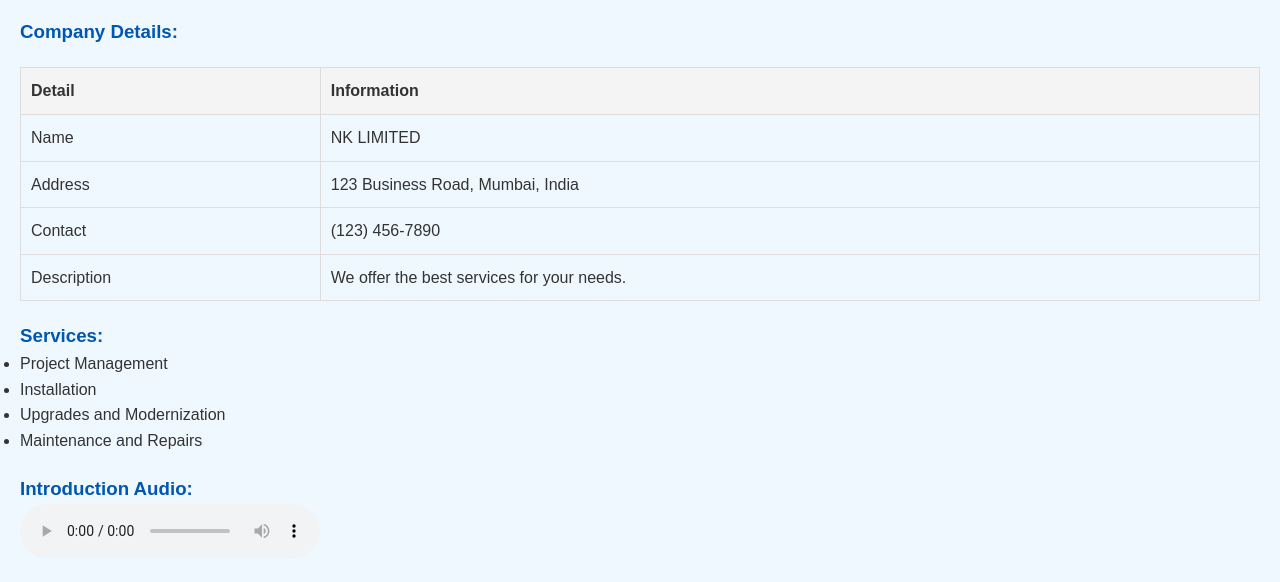
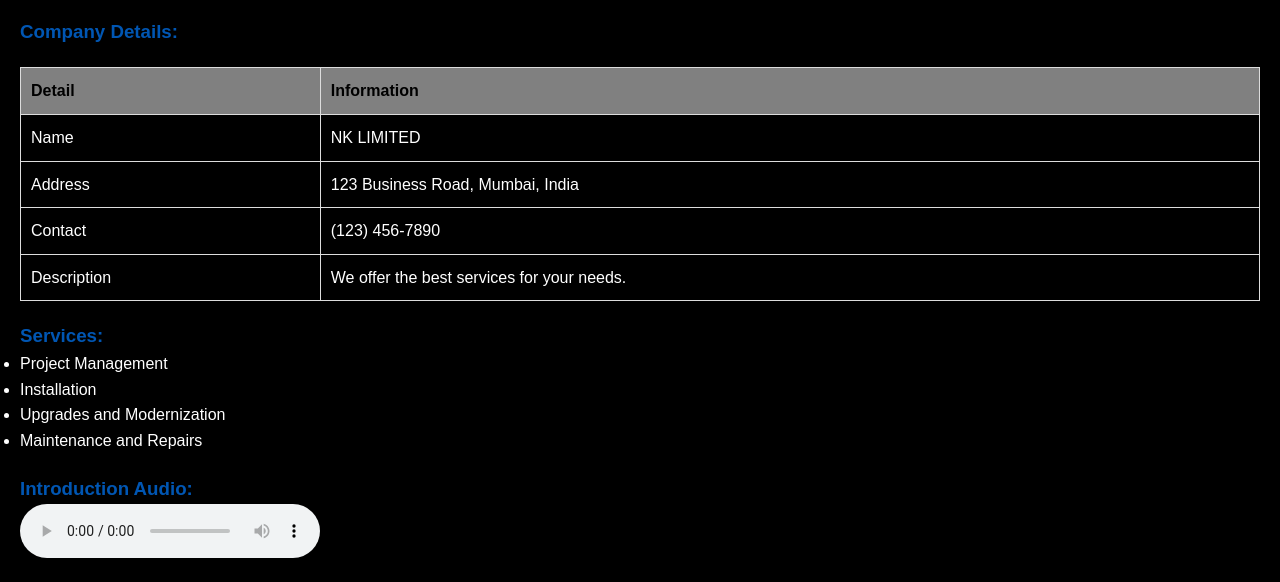
Before and after one commit to 2022NK/IPLAB_EXP2, a plain HTML site: page index.html in a window 1280 px wide. Shown: the part 1028-1610 px from the top of the page. Drawn offline with Linux system fonts and the light colour scheme.

Commit message:
styles.css

```diff
--- a/styles.css
+++ b/styles.css
@@ -1,21 +1,17 @@
-/* styles.css */
-
-/* Basic Reset */
 body, h1, h2, h3, p, table, ul, li, form {
     margin: 0;
     padding: 0;
     box-sizing: border-box;
 }
 
-/* General Styles */
 body {
     font-family: 'Arial', sans-serif;
     background-color: #f0f8ff;
     color: #333;
     line-height: 1.6;
+    background-color: rgb(0, 0, 0);
 }
 
-/* Header Styles */
 header {
     text-align: center;
     padding: 10px;
@@ -26,7 +22,6 @@ header {
     border-radius: 10px;
 }
 
-/* Navigation Styles */
 nav {
     background-color: #333;
     color: #fff;
@@ -44,12 +39,10 @@ nav {
     text-decoration: underline;
 }
 
-/* Main Section Styles */
 main {
     padding: 20px;
 }
 
-/* Section Styles */
 section {
     margin-bottom: 20px;
 }
@@ -64,7 +57,6 @@ h3 {
     color: #0056b3;
 }
 
-/* Image Styles */
 .home-img, .about-img {
     max-width: 100%;
     height: auto;
@@ -72,7 +64,6 @@ h3 {
     margin-top: 10px;
 }
 
-/* Table Styles */
 table {
     width: 100%;
     border-collapse: collapse;
@@ -83,13 +74,14 @@ th, td {
     padding: 10px;
     border: 1px solid #ddd;
     text-align: left;
+    color: white;
 }
 
 th {
-    background-color: #f4f4f4;
+    background-color: gray;
+    color: black;
 }
 
-/* Form Styles */
 form {
     background: #fff;
     padding: 20px;
@@ -138,14 +130,12 @@ button.btn:hover {
     background-color: #0056b3;
 }
 
-/* Address Styles */
 address {
-    background-color: #f9f9f9;
+    background-color: gray;
     padding: 10px;
     border-radius: 5px;
 }
 
-/* Footer Styles */
 footer {
     background-color: #333;
     color: #fff;
@@ -172,4 +162,9 @@ img{
 
 p {
     text-align: center;
+    color: #fff;
 }
+
+.services-list {
+    color: #fff;
+}
```
